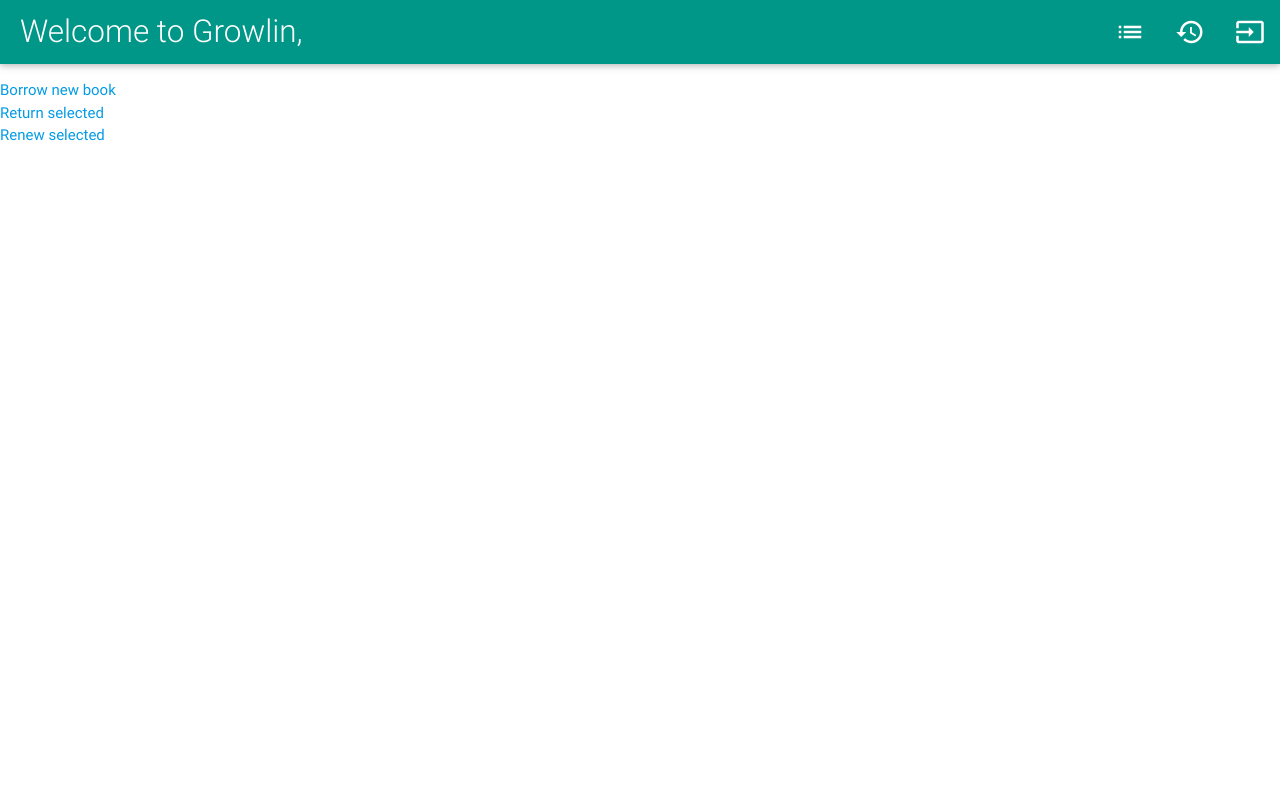
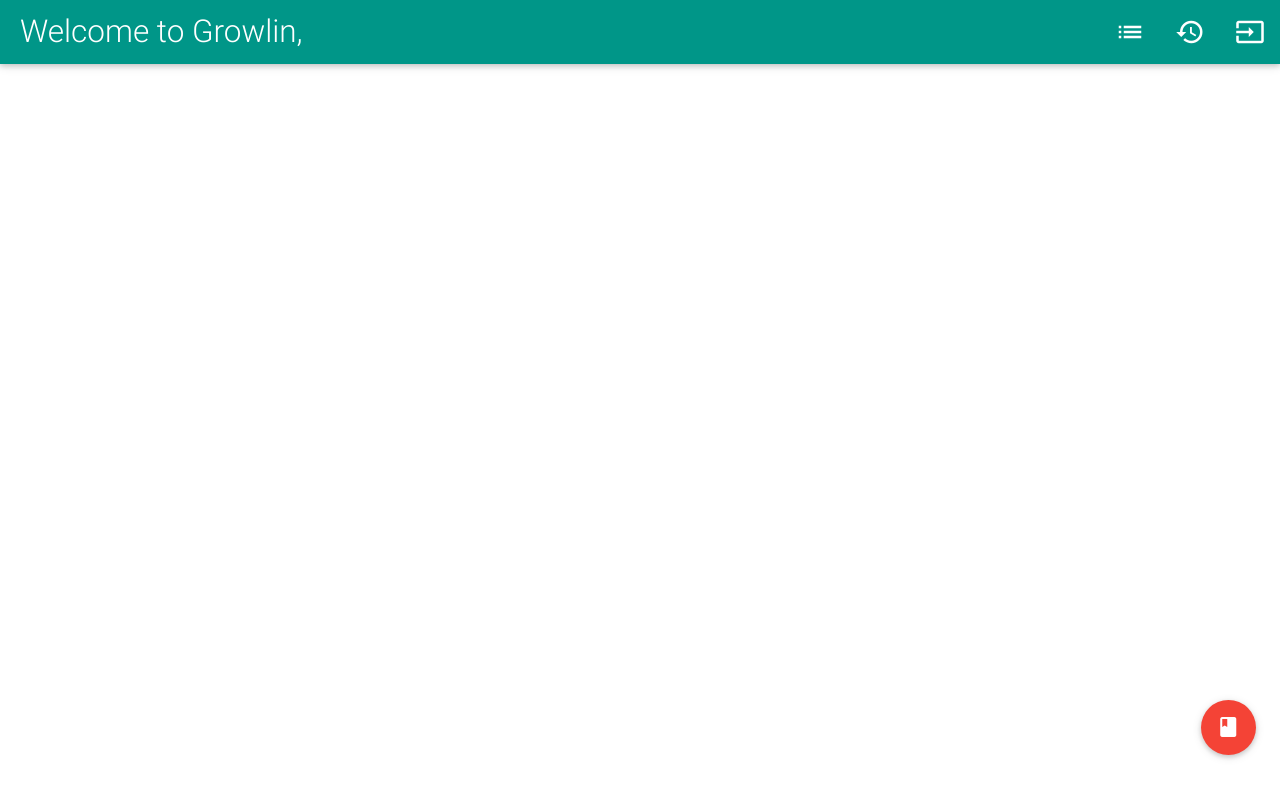
Before and after one commit to badrihippo/growlin, a Flask app: template growlinflask/templates/user/shelf.htm in a window 1280 px wide. Run offline with Flask 2, Linux system fonts and the light colour scheme; the template is opened without the code that fills it, so the values that code supplies are empty; parts of the project's set-up code (start-up, migrations or seed data) failed here and were passed over; some libraries are stand-ins or nearby versions.

Commit message:
FAB (Floating Action Button) Added to shelf.htm

```diff
--- a/growlinflask/templates/user/shelf.htm
+++ b/growlinflask/templates/user/shelf.htm
@@ -12,9 +12,27 @@
   {% endfor %}
 </table>
 
-<ul class="action-button">
-  <li><a href="#">Borrow new book</a></li>
-  <li><a href="#">Return selected </a></li>
-  <li><a href="#">Renew selected </a></li>
-</ul>
+  <div class="fixed-action-btn" style="bottom: 45px; right: 24px;">
+    <!-- Borrow Button -->
+    <a class="btn-floating btn-large red tooltipped" data-position="left" data-delay="50" data-tooltip="Borrow">
+      <i class="large material-icons">class</i>
+    </a>
+    <ul>
+      <!-- Renew Button -->
+      <li>
+        <a class="btn-floating btn-large blue tooltipped" data-position="left" data-delay="50" data-tooltip="Renew">
+          <i class="material-icons">loop</i>
+        </a>
+      </li>
+      <!-- Return Button -->
+      <li>
+        <a class="btn-floating btn-large green tooltipped" data-position="left" data-delay="50" data-tooltip="Return">
+          <i class="material-icons">done</i>
+        </a>
+      </li>
+      <!-- More Buttons Can Be Added Here -->
+    </ul>
+  </div>
+
+
 {% endblock %}
```
